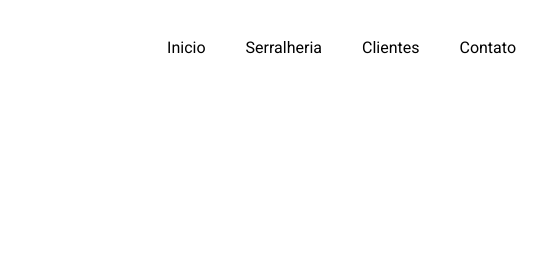
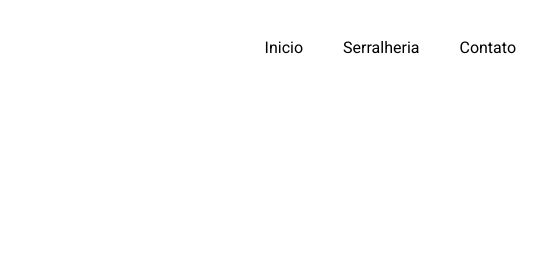
Before and after one commit to Giovanni-786/bauru-alarmes, a website: page views/layout.html in a window 1280 px wide. Shown: the top 269 px of the page, 729-1280 px from the left. Drawn offline with nearby package versions, Linux system fonts and the light colour scheme; files that its build step writes are made by us from their sources; files whose address does not match are found by name.

Commit message:
remove clients

```diff
--- a/views/layout.html
+++ b/views/layout.html
@@ -22,7 +22,6 @@
                     <ul class="menu">
                         <li><a href="/">Inicio</a></li>
                         <li><a href="/serralheria">Serralheria</a></li>
-                        <li><a href="#">Clientes</a></li>
                         <li><a href="/contato">Contato</a></li>
                     </ul>
 
```
